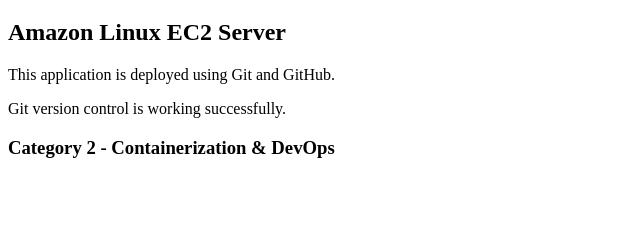
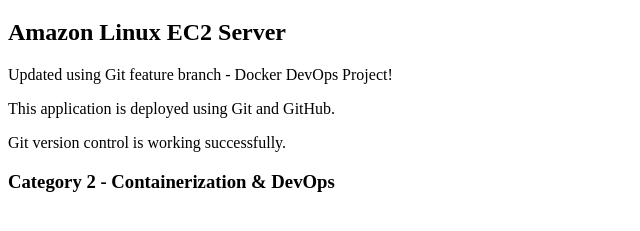
Before and after one commit to muhammedshahir983-tech/docker-devops-project, a plain HTML site: page index.html in a window 1280 px wide. Shown: the part 61-292 px from the top of the page, without its empty margins (0-640 px from the left). Drawn offline with Linux system fonts and the light colour scheme.

Commit message:
Update website using feature branch

```diff
--- a/index.html
+++ b/index.html
@@ -6,6 +6,7 @@
 <body>
     <h1>Welcome to GitHub Deployment</h1>
     <h2>Amazon Linux EC2 Server</h2>
+<p>Updated using Git feature branch - Docker DevOps Project!</p>
     <p>This application is deployed using Git and GitHub.</p>
     <p>Git version control is working successfully.</p>
     <h3>Category 2 - Containerization & DevOps</h3>
```
